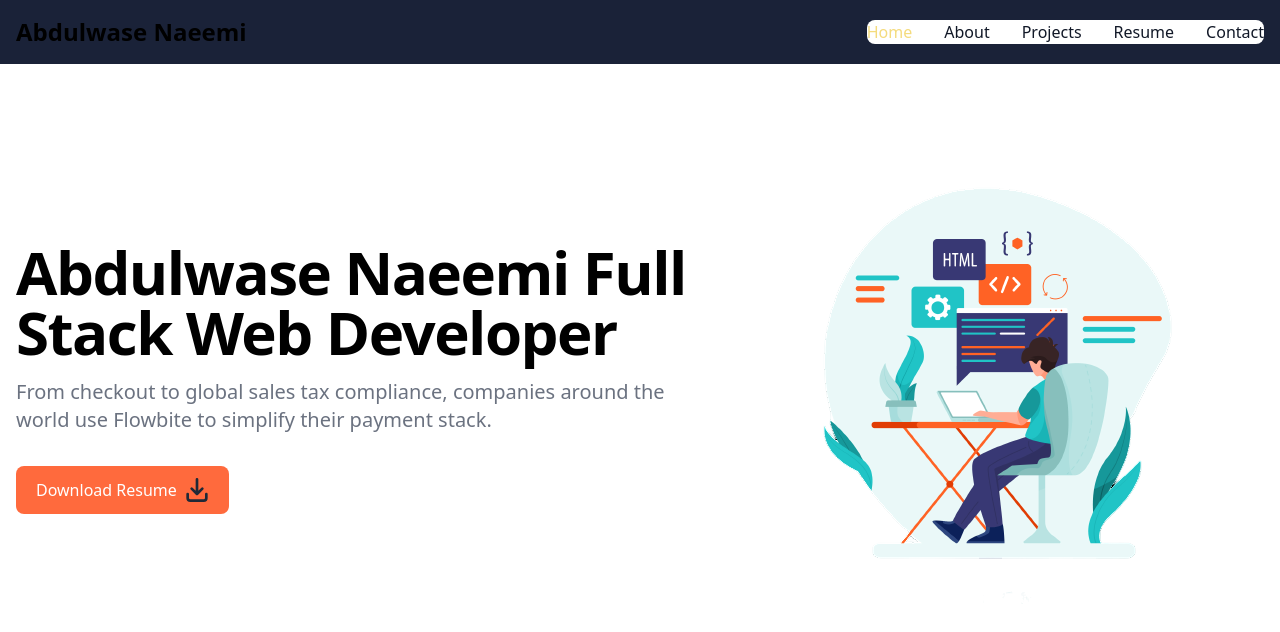
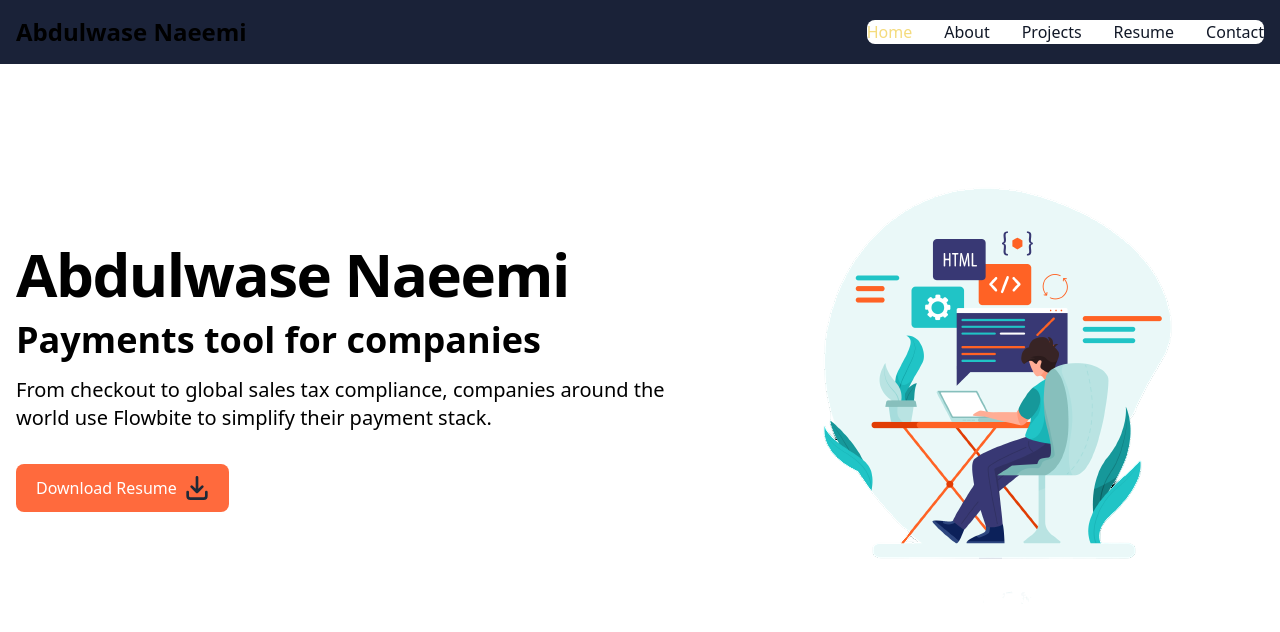
Before and after one commit to Naeemi7/portfolio, a React (Vite) app: page / in a window 1280 px wide. Shown: the top 632 px of the page. Built offline with nearby package versions, Linux system fonts and the light colour scheme.

Commit message:
new changes has been made

```diff
--- a/src/components/Hero.jsx
+++ b/src/components/Hero.jsx
@@ -6,10 +6,13 @@ function Hero() {
       <section className="bg-white dark:bg-primary h-sreen">
         <div className="grid max-w-screen-xl px-4 py-8 mx-auto lg:gap-8 xl:gap-0 lg:py-16 lg:grid-cols-12">
           <div className="mr-auto place-self-center lg:col-span-7">
-            <h1 className="max-w-2xl mb-4 text-4xl font-extrabold tracking-tight leading-none md:text-5xl xl:text-6xl dark:text-white">
-              Abdulwase Naeemi Full Stack Web Developer
+            <h1 className="max-w-2xl mb-4 text-4xl font-extrabold tracking-tight leading-none md:text-5xl xl:text-6xl dark:text-h1Color">
+              Abdulwase Naeemi
             </h1>
-            <p className="max-w-2xl mb-6 font-light text-gray-500 lg:mb-8 md:text-lg lg:text-xl dark:text-gray-400">
+            <h2 className="text-4xl font-extrabold dark:text-h2Color mb-4">
+              Payments tool for companies
+            </h2>
+            <p className="max-w-2xl mb-6 font-light text- lg:mb-8 md:text-lg lg:text-xl dark:text-gray-400">
               From checkout to global sales tax compliance, companies around the
               world use Flowbite to simplify their payment stack.
             </p>
```
